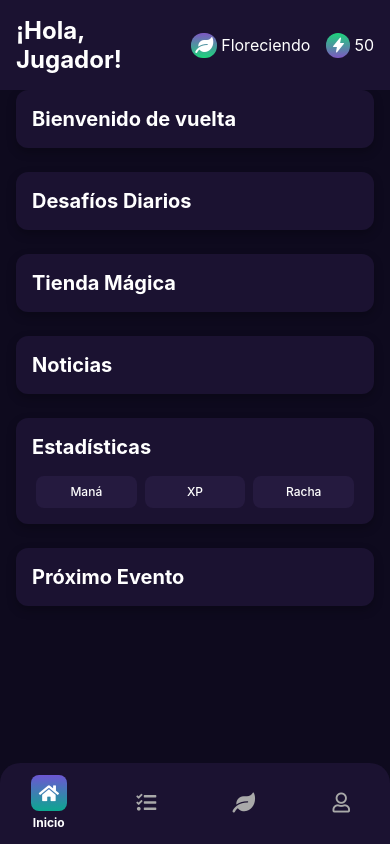
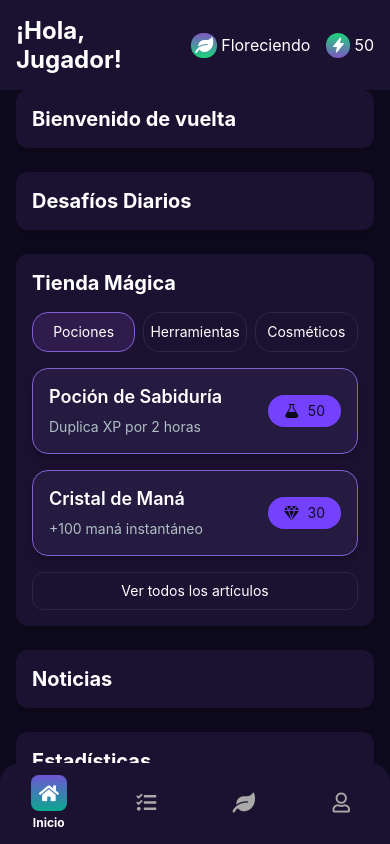
Before and after one commit to codesebastianvega/mana-bloom-app, a React Native app: screen /HomeScreen in a window 390 px wide. Built offline with nearby package versions, Linux system fonts and the light colour scheme.

Commit message:
feat(home/shop): UI de Tienda Mágica con tabs y cards - MagicShopSection: tabs (Pociones/Herramientas/Cosméticos) con acentos ShopColors - ShopItemCard: card reutilizable con pill de precio e ícono
Verificación: npm test OK; cambiar de pestaña actualiza ítems y estilos

```diff
--- a/src/components/home/MagicShopSection.js
+++ b/src/components/home/MagicShopSection.js
@@ -4,14 +4,81 @@
 // Puntos de edición futura: integrar productos y navegación
 // Autor: Codex - Fecha: 2025-08-12
 
-import React from "react";
-import { View, Text } from "react-native";
+import React, { useState } from "react";
+import { View, Text, Pressable } from "react-native";
 import styles from "./MagicShopSection.styles";
+import ShopItemCard from "./ShopItemCard";
+import { ShopColors } from "../../theme";
+
+const TABS = [
+  { key: "potions", label: "Pociones" },
+  { key: "tools", label: "Herramientas" },
+  { key: "cosmetics", label: "Cosméticos" },
+];
+
+const SHOP_ITEMS = {
+  potions: [
+    { id: "p1", title: "Poción de Sabiduría", description: "Duplica XP por 2 horas", price: 50, iconName: "flask" },
+    { id: "p2", title: "Cristal de Maná", description: "+100 maná instantáneo", price: 30, iconName: "diamond" },
+  ],
+  tools: [
+    { id: "t1", title: "Varita Élfica", description: "Reduce dificultad por 1 día", price: 120, iconName: "construct" },
+    { id: "t2", title: "Escudo Temporal", description: "Protege racha por 1 día", price: 80, iconName: "shield" },
+  ],
+  cosmetics: [
+    { id: "c1", title: "Maceta Dorada", description: "Mejora visual de la planta", price: 200, iconName: "color-palette" },
+  ],
+};
 
 export default function MagicShopSection() {
+  const [activeTab, setActiveTab] = useState("potions");
+
   return (
     <View style={styles.container}>
       <Text style={styles.title}>Tienda Mágica</Text>
+
+      <View style={styles.tabsRow}>
+        {TABS.map((tab, index) => {
+          const isActive = tab.key === activeTab;
+          const accent = ShopColors[tab.key];
+          return (
+            <Pressable
+              key={tab.key}
+              onPress={() => setActiveTab(tab.key)}
+              style={[
+                styles.tabButton,
+                index === TABS.length - 1 && { marginRight: 0 },
+                isActive && { backgroundColor: accent.bg, borderColor: accent.border },
+              ]}
+              accessibilityRole="button"
+              accessibilityLabel={`Mostrar ${tab.label}`}
+            >
+              <Text style={styles.tabText}>{tab.label}</Text>
+            </Pressable>
+          );
+        })}
+      </View>
+
+      {SHOP_ITEMS[activeTab].map((item) => (
+        <View key={item.id} style={styles.itemWrapper}>
+          <ShopItemCard
+            title={item.title}
+            description={item.description}
+            price={item.price}
+            iconName={item.iconName}
+            accent={ShopColors[activeTab]}
+            accessibilityLabel={`Comprar ${item.title} por ${item.price} maná`}
+          />
+        </View>
+      ))}
+
+      <Pressable
+        style={styles.viewAllButton}
+        accessibilityRole="button"
+        accessibilityLabel="Ver todos los artículos"
+      >
+        <Text style={styles.viewAllText}>Ver todos los artículos</Text>
+      </Pressable>
     </View>
   );
 }
--- a/src/components/home/MagicShopSection.styles.js
+++ b/src/components/home/MagicShopSection.styles.js
@@ -1,6 +1,6 @@
 // [MB] Módulo: Home / Estilos: MagicShopSection
 // Afecta: HomeScreen
-// Propósito: Estilos placeholder para sección de tienda
+// Propósito: Estilos para sección de tienda mágica con tabs y cards
 // Puntos de edición futura: diferenciar categorías y tarjetas
 // Autor: Codex - Fecha: 2025-08-12
 
@@ -25,4 +25,38 @@ export default StyleSheet.create({
     ...Typography.h2,
     color: Colors.text,
   },
+  tabsRow: {
+    flexDirection: "row",
+    marginTop: Spacing.base,
+  },
+  tabButton: {
+    flex: 1,
+    height: 40,
+    paddingHorizontal: Spacing.base,
+    borderRadius: Radii.lg,
+    borderWidth: 1,
+    borderColor: Colors.border,
+    justifyContent: "center",
+    alignItems: "center",
+    marginRight: Spacing.small,
+  },
+  tabText: {
+    ...Typography.body,
+    color: Colors.text,
+  },
+  itemWrapper: {
+    marginTop: Spacing.base,
+  },
+  viewAllButton: {
+    marginTop: Spacing.base,
+    borderWidth: 1,
+    borderColor: Colors.border,
+    borderRadius: Radii.md,
+    paddingVertical: Spacing.small,
+    alignItems: "center",
+  },
+  viewAllText: {
+    ...Typography.body,
+    color: Colors.text,
+  },
 });
--- /dev/null
+++ b/src/components/home/ShopItemCard.js
@@ -0,0 +1,44 @@
+// [MB] Módulo: Home / Sección: Tienda Mágica (Pestañas)
+// Afecta: HomeScreen (layout principal)
+// Propósito: Card de item reutilizable para la tienda mágica
+// Puntos de edición futura: integrar lógica de compra y selección
+// Autor: Codex - Fecha: 2025-08-12
+
+import React from "react";
+import { Pressable, View, Text } from "react-native";
+import { Ionicons } from "@expo/vector-icons";
+import styles from "./ShopItemCard.styles";
+import { Colors } from "../../theme";
+
+export default function ShopItemCard({
+  title,
+  description,
+  price,
+  iconName,
+  accent,
+  selected,
+  onPress,
+  ...rest
+}) {
+  return (
+    <Pressable
+      onPress={onPress}
+      style={[
+        styles.card,
+        { borderColor: accent.border },
+        selected && { borderColor: accent.pill, shadowColor: accent.pill },
+      ]}
+      accessibilityRole="button"
+      {...rest}
+    >
+      <View style={styles.info}>
+        <Text style={styles.title}>{title}</Text>
+        <Text style={styles.description}>{description}</Text>
+      </View>
+      <View style={[styles.pill, { backgroundColor: accent.pill }]}>
+        <Ionicons name={iconName} size={16} color={Colors.textInverse} />
+        <Text style={styles.pillText}>{price}</Text>
+      </View>
+    </Pressable>
+  );
+}
--- /dev/null
+++ b/src/components/home/ShopItemCard.styles.js
@@ -0,0 +1,52 @@
+// [MB] Módulo: Home / Estilos: ShopItemCard (Tienda Mágica)
+// Afecta: HomeScreen (layout principal)
+// Propósito: Estilos para card de item de la tienda
+// Puntos de edición futura: ajustar tipografía y sombras
+// Autor: Codex - Fecha: 2025-08-12
+
+import { StyleSheet } from "react-native";
+import {
+  Colors,
+  Spacing,
+  Radii,
+  Elevation,
+  Typography,
+} from "../../theme";
+
+export default StyleSheet.create({
+  card: {
+    backgroundColor: Colors.surfaceElevated,
+    borderWidth: 1,
+    borderRadius: Radii.lg,
+    padding: Spacing.base,
+    flexDirection: "row",
+    alignItems: "center",
+    justifyContent: "space-between",
+    ...Elevation.card,
+  },
+  info: {
+    flex: 1,
+    marginRight: Spacing.small,
+  },
+  title: {
+    ...Typography.title,
+    color: Colors.text,
+  },
+  description: {
+    ...Typography.body,
+    color: Colors.textMuted,
+    marginTop: Spacing.small,
+  },
+  pill: {
+    flexDirection: "row",
+    alignItems: "center",
+    height: 32,
+    paddingHorizontal: Spacing.base,
+    borderRadius: Radii.pill,
+  },
+  pillText: {
+    ...Typography.body,
+    color: Colors.textInverse,
+    marginLeft: Spacing.small,
+  },
+});
```
